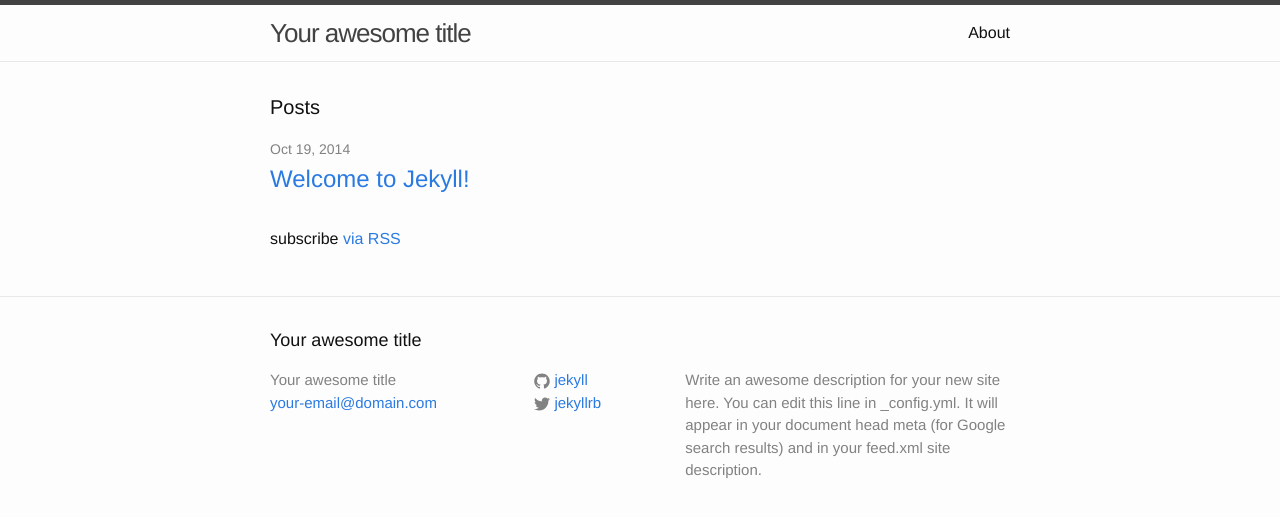
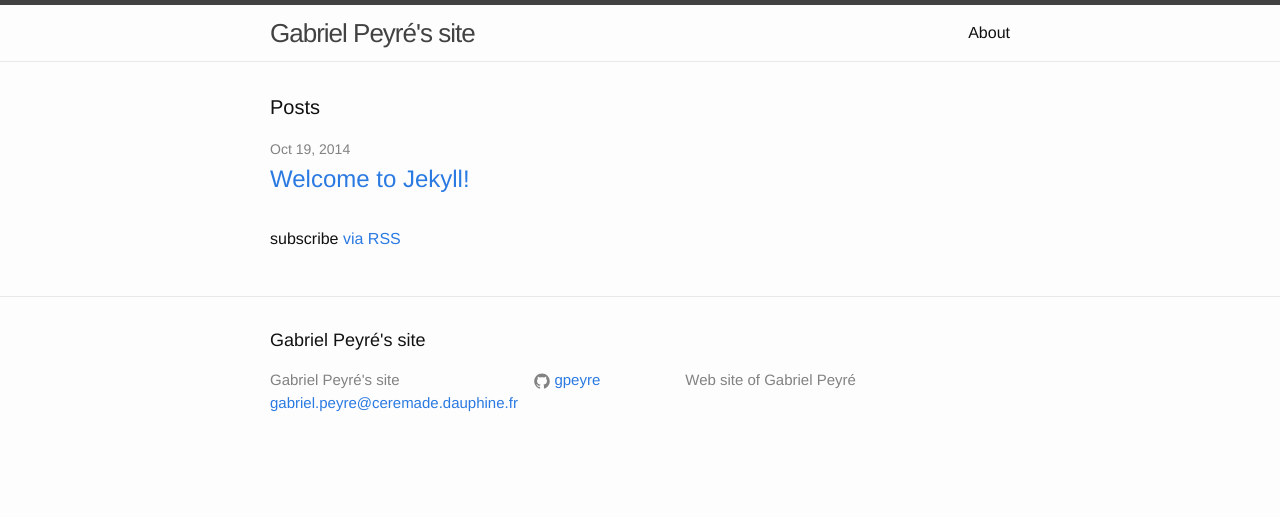
Before and after one commit to gpeyre/gpeyre.github.io, a Jekyll site: the page built from index.html, in a window 1280 px wide. Shown: the top 517 px of the page. Built offline with Jekyll 4.4.1, drawn with Linux system fonts in a browser that asks for light colours.

Commit message:
update config

```diff
--- a/_config.yml
+++ b/_config.yml
@@ -1,14 +1,11 @@
 # Site settings
-title: Your awesome title
-email: your-email@domain.com
+title: Gabriel Peyré's site
+email: gabriel.peyre@ceremade.dauphine.fr
 description: > # this means to ignore newlines until "baseurl:"
-  Write an awesome description for your new site here. You can edit this
-  line in _config.yml. It will appear in your document head meta (for
-  Google search results) and in your feed.xml site description.
+  Web site of Gabriel Peyré
 baseurl: "" # the subpath of your site, e.g. /blog/
-url: "http://yourdomain.com" # the base hostname & protocol for your site
-twitter_username: jekyllrb
-github_username:  jekyll
+url: "http://gpeyre.github.io" # the base hostname & protocol for your site
+github_username:  gpeyre
 
 # Build settings
 markdown: kramdown
```
